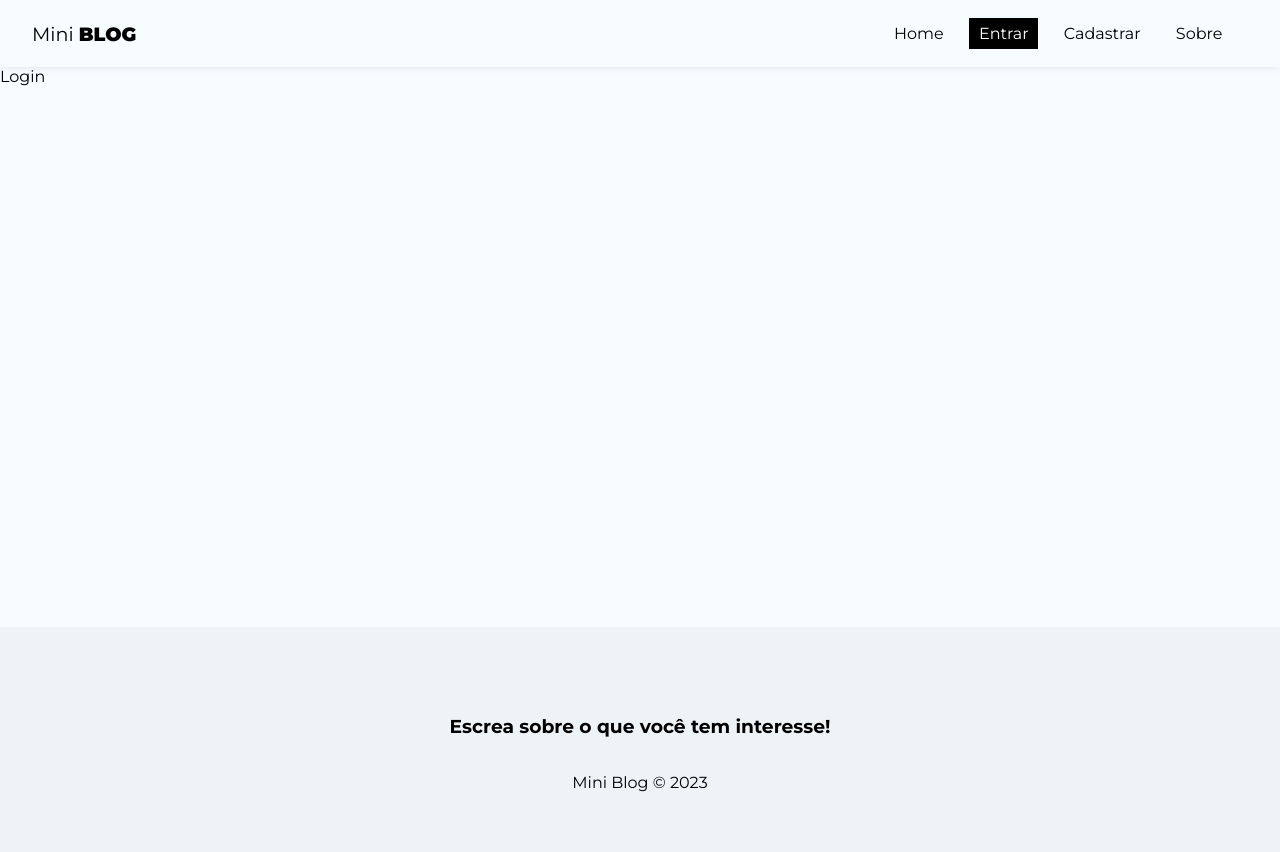
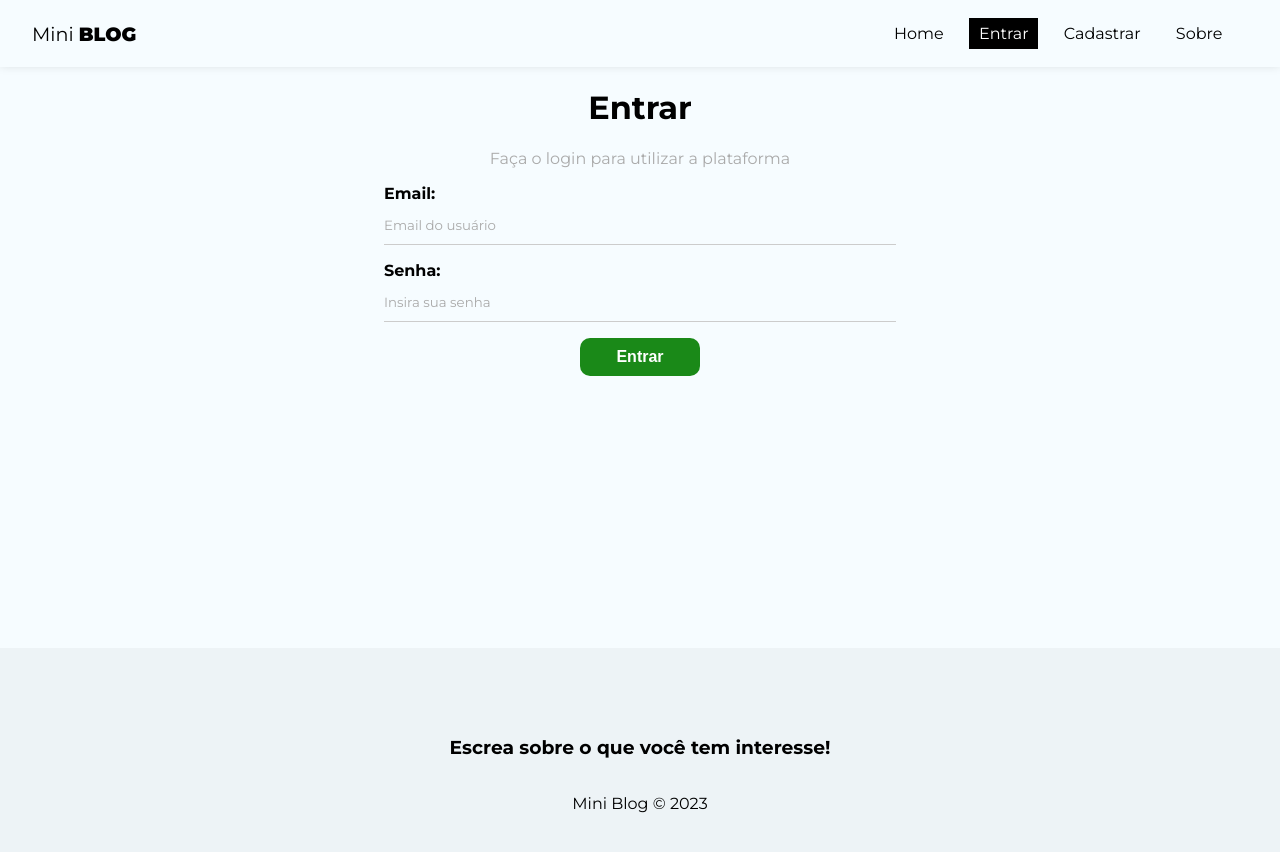
Before and after one commit to lauromiottojr/react-course-hdc, a React (Create React App) app in the folder 09-mini-blog/: page /login in a window 1280 px wide. Shown: the top 852 px of the page. Built offline with nearby package versions, Linux system fonts and the light colour scheme; no server answers.

Commit message:
Config Login page

```diff
--- a/09-mini-blog/src/pages/Login/Login.js
+++ b/09-mini-blog/src/pages/Login/Login.js
@@ -1,8 +1,53 @@
+import { useState, useEffect } from 'react'
+
+import { useAuthentication } from '../../hooks/useAuthentication'
+
 import styles from './Login.module.css'
 
 const Login = () => {
+
+    const [email, setEmail] = useState("")
+    const [password, setPassword] = useState("")
+    const [error, setError] = useState("")
+
+    const { error: authError, loading } = useAuthentication()
+
+    const handleSubmit = async (e) => {
+        e.preventDefault()
+        setError("")
+        const user = {
+            email,
+            password
+        }
+    }
+
+    useEffect(() => {
+        if (authError) {
+            setError(authError)
+        }
+    }, [authError])
+
+
     return (
-        <div>Login</div>
+        <div className={styles.login}>
+            <h1>Entrar</h1>
+            <p>Faça o login para utilizar a plataforma</p>
+            <form onSubmit={handleSubmit}>
+                <label>
+                    <span>Email:</span>
+                    <input type="email" name='email' required placeholder='Email do usuário'
+                        value={email} onChange={(e) => setEmail(e.target.value)} />
+                </label>
+                <label>
+                    <span>Senha:</span>
+                    <input type="password" name='password' required placeholder='Insira sua senha'
+                        value={password} onChange={(e) => setPassword(e.target.value)} />
+                </label>
+                {!loading && <button className="btn">Entrar</button>}
+                {loading && <button className="btn" disabled>Aguarde...</button>}
+                {error && <p className='error'>{error}</p>}
+            </form>
+        </div>
     )
 }
 
--- a/09-mini-blog/src/pages/Login/Login.module.css
+++ b/09-mini-blog/src/pages/Login/Login.module.css
@@ -0,0 +1,7 @@
+.login {
+    text-align: center;
+}
+
+.login p {
+    color: #aaa;
+}
```
